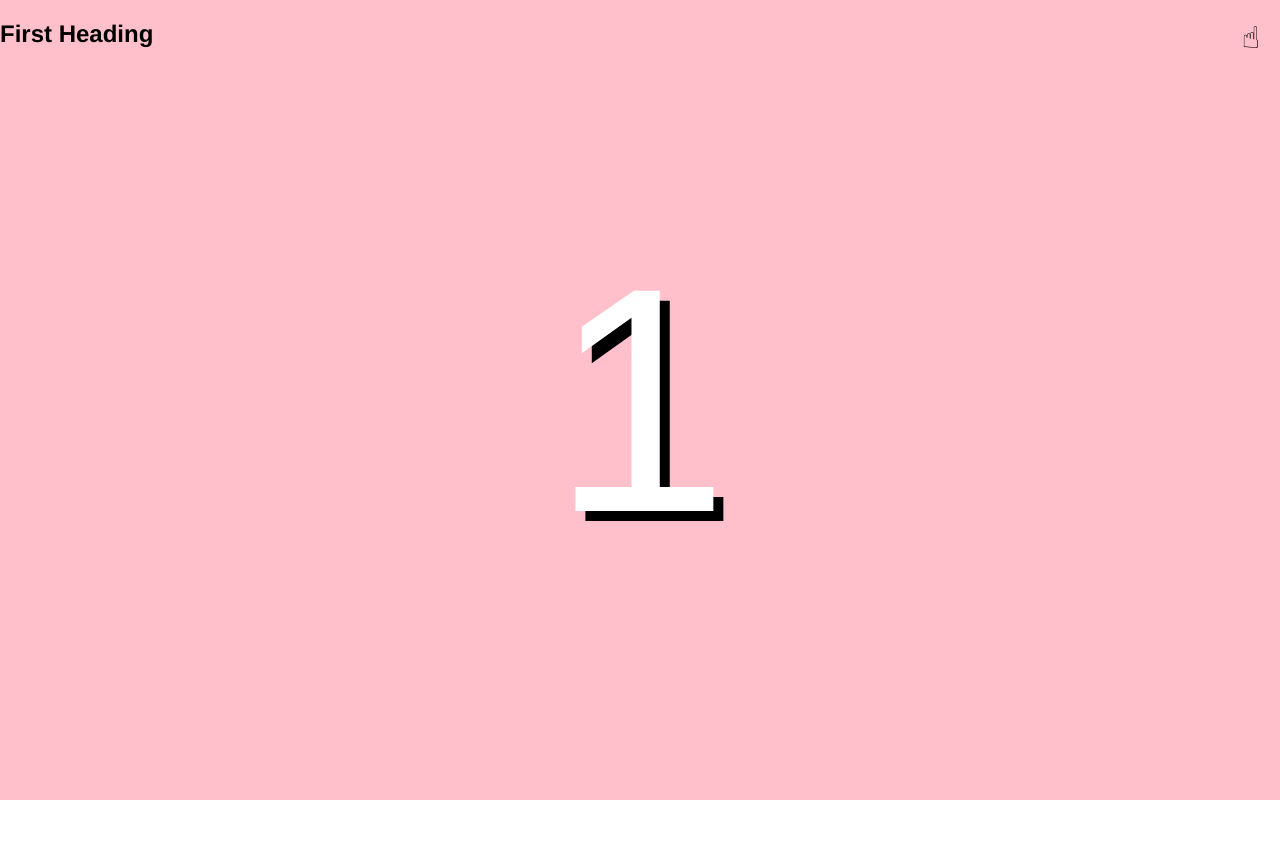
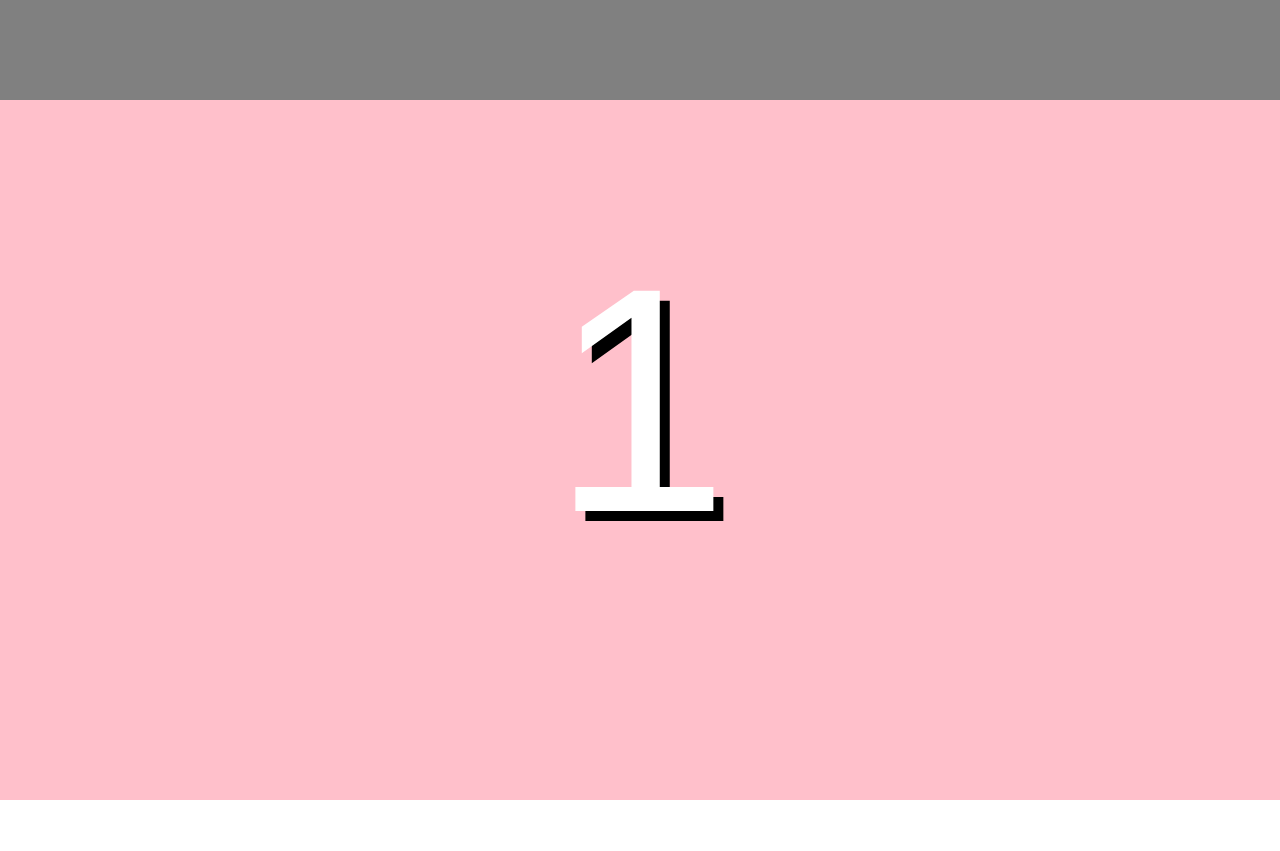
Before and after one commit to companypi/genjinovi, a website: page public/index.html in a window 1280 px wide. Shown: the top 851 px of the page. Drawn offline with nearby package versions, Linux system fonts and the light colour scheme.

Commit message:
added nav

```diff
--- a/public/index.html
+++ b/public/index.html
@@ -23,7 +23,11 @@
 
 </head>
 <body ng-app="PdiApp">
-        <div ng-view>
-        </div>
+	<nav>
+		<header  data-navscroll  ng-class="{min:boolChangeClass}">
+		</header>
+	</nav>
+	<div ng-view>
+	</div>
 </body>
 </html>
--- a/public/js/routes.js
+++ b/public/js/routes.js
@@ -15,5 +15,21 @@ myapp.config(function ($routeProvider){
 
 		}
 	})
+})
 
-})
+myapp.directive("navscroll", function($window) {
+    return function(scope, element, attrs) {
+        angular.element($window).bind("scroll", function() {
+            if (!scope.scrollPosition) {
+                scope.scrollPosition = 0
+            }
+
+            if (this.pageYOffset > scope.scrollPosition) {
+                scope.boolChangeClass = true;
+            } else {
+                scope.boolChangeClass = false;
+            }
+            scope.$apply();
+        });
+    };
+});
--- a/public/stylesheets/styles.css
+++ b/public/stylesheets/styles.css
@@ -7,6 +7,29 @@ body {
 	padding: 0;
 	font-family: Helvetica;
 }
+
+nav {
+    height: 10000px;
+}
+
+header {
+	position: fixed;
+    top: 0;
+    right: 0;
+    left: 0;
+    z-index: 1;
+    height: 100px;
+    background-color: grey;
+}
+
+.min{
+	height: 50px;
+	-webkit-transition: all 1000ms ease;
+	-moz-transition: all 1000ms ease;
+	-o-transition:  all 1000ms ease;
+	transition: all 1000ms ease;
+}
+
 
 .scrollify__container {
 	position: absolute;
```
